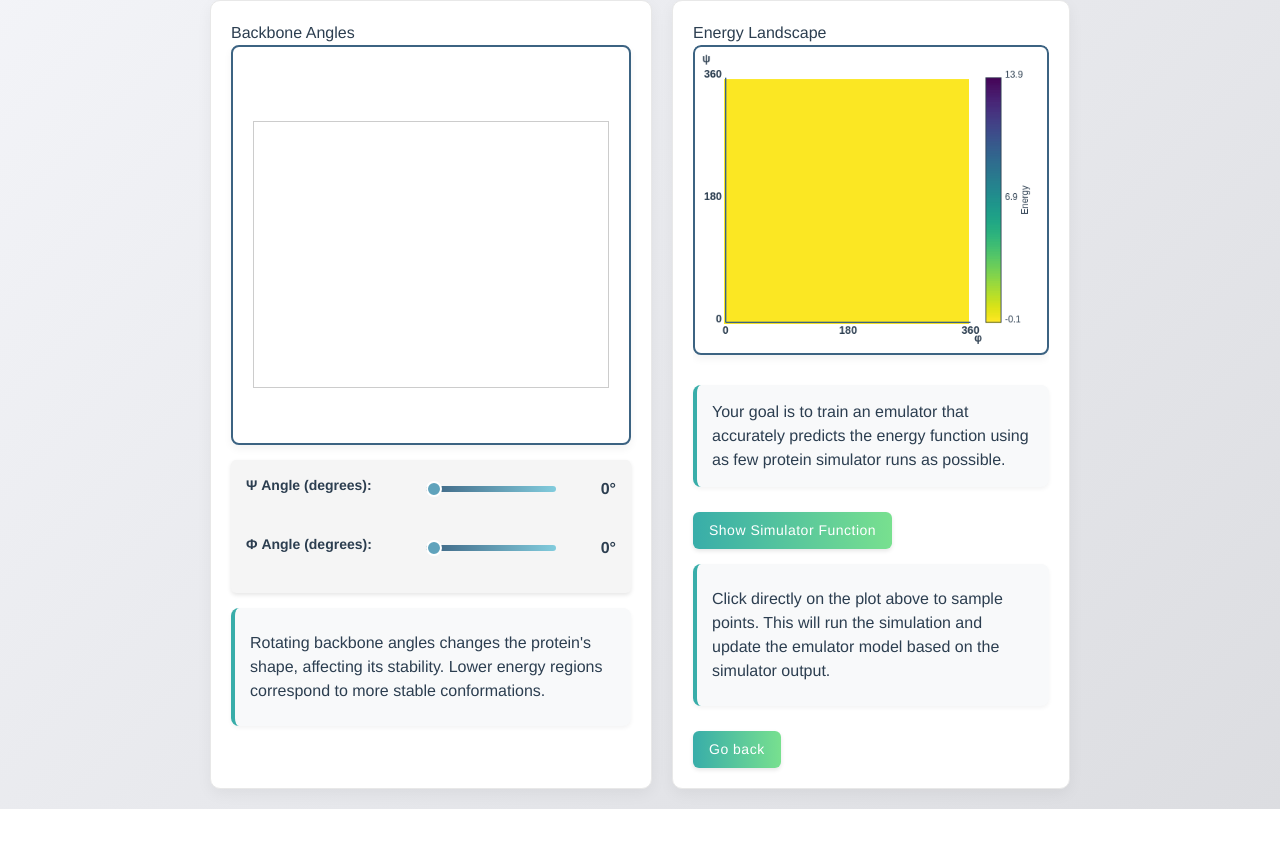
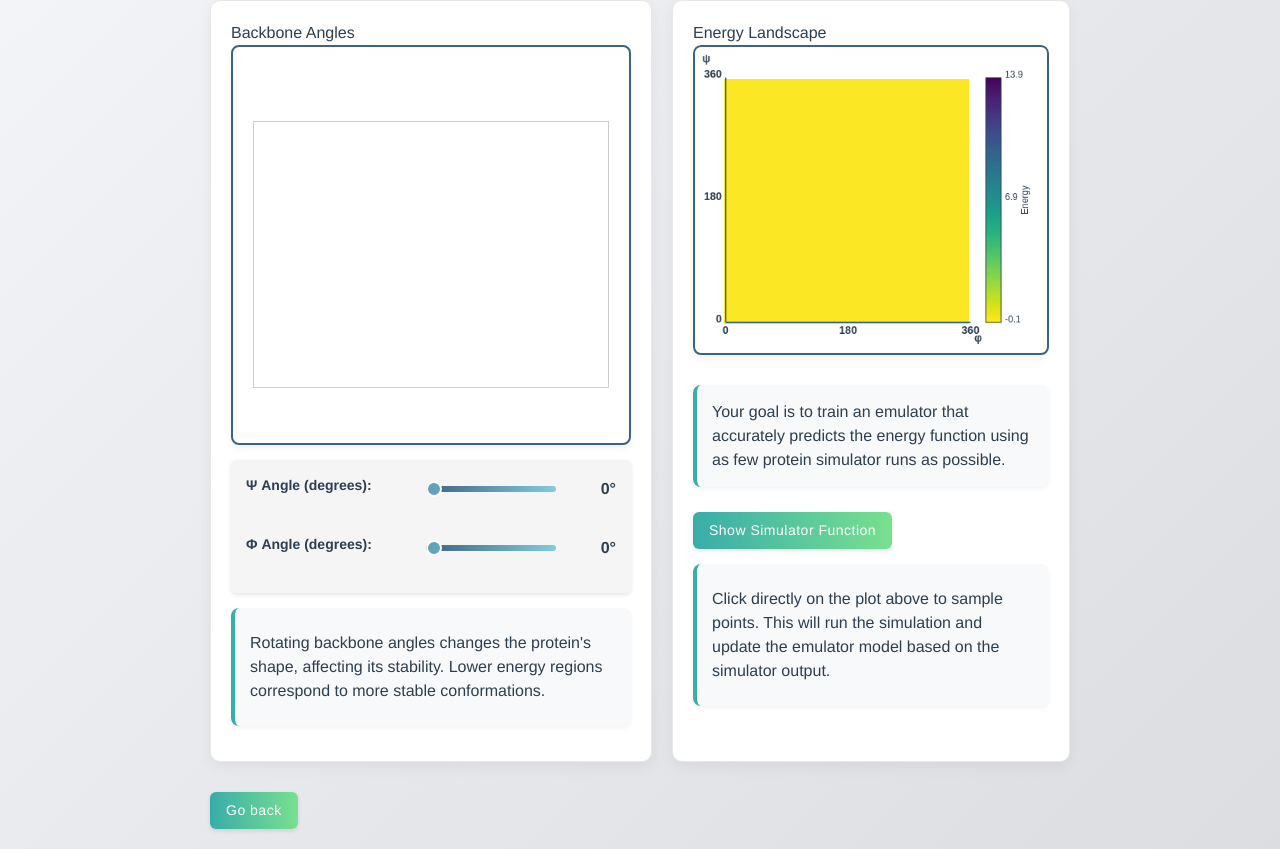
Before and after one commit to alan-turing-institute/gp-demo, a SvelteKit app: page /molecule in a window 1280 px wide. Shown: the part 219-1068 px from the top of the page. Before the commit the page ends 1028 px from the top, so only its background shows below. Built offline with nearby package versions, Linux system fonts and the light colour scheme.

Commit message:
move the go back button

```diff
--- a/src/routes/molecule/+page.svelte
+++ b/src/routes/molecule/+page.svelte
@@ -756,12 +756,6 @@ function handleChange(event) {
         <div class="instruction">
           <p>Click directly on the plot above to sample points. This will run the simulation and update the emulator model based on the simulator output.</p>
         </div>
-
-        <div class="button-group">
-          <button class="info-button" on:click={goToHomePage}>
-            <span>Go back</span>
-          </button>
-        </div>
       </div>
     {:else}
       <!-- For vertical screens, use the 2x2 grid layout -->
@@ -797,9 +791,6 @@ function handleChange(event) {
           <button on:click={toggleEnergyFunction} class="info-button">
             {showEnergyFunction ? 'Show Emulator Prediction' : 'Show Simulator Function'}
           </button>
-    <button class="info-button" on:click={goToHomePage}>
-      <span>Go back</span>
-    </button>
         </div>
       </div>
 
@@ -830,6 +821,13 @@ function handleChange(event) {
         </div>
       </div>
     {/if}
+  </div>
+
+  <!-- Go back button moved here -->
+  <div class="button-group" style="margin-top: 20px; text-align: center;">
+    <button class="info-button" on:click={goToHomePage}>
+      <span>Go back</span>
+    </button>
   </div>
 </main>
 
```
Lines whose indentation alone changed are shown as unchanged.
